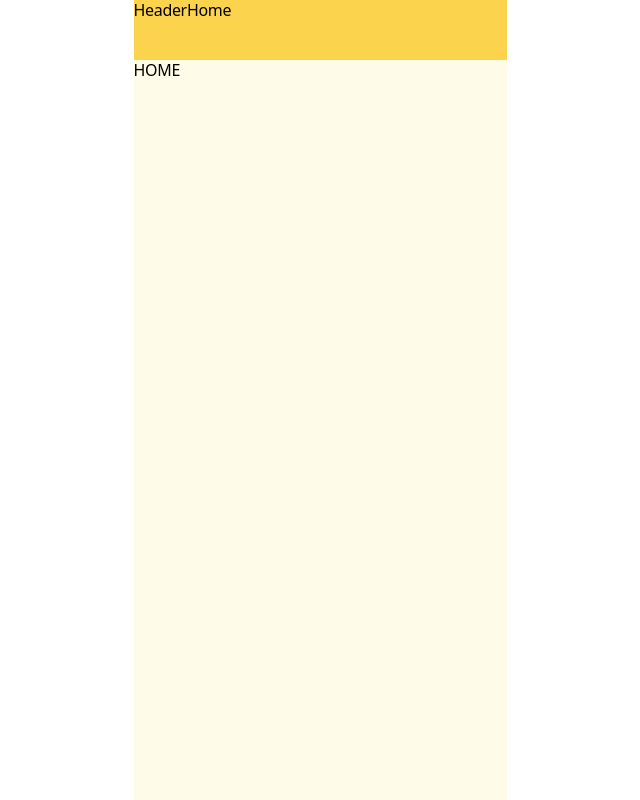
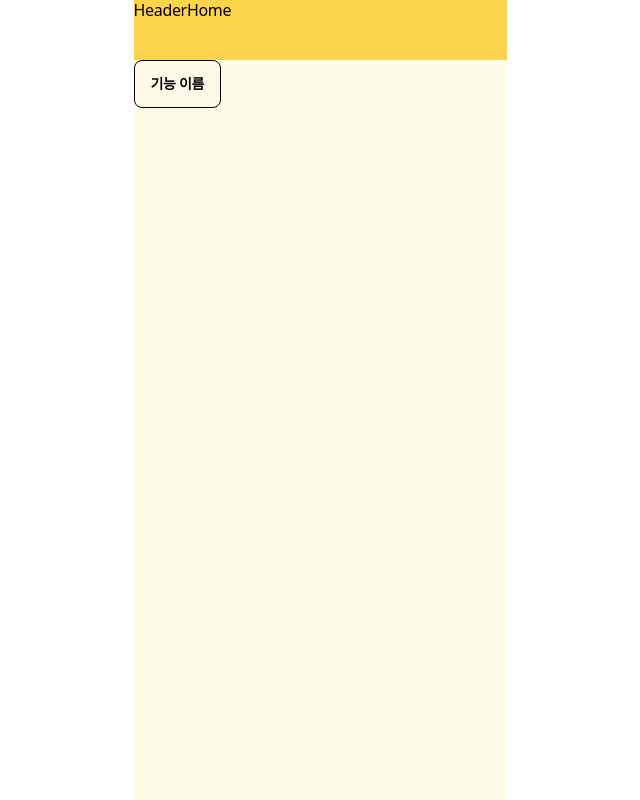
Before and after one commit to chwihae/frontend, a React (Vite) app: page /home in a window 1280 px wide. Shown: the whole page, without its empty margins (320-960 px from the left). Built offline with nearby package versions, Linux system fonts and the light colour scheme; a web font is replaced by a local one.

Commit message:
feat : 재사용 모달 구현

```diff
--- /dev/null
+++ b/src/components/common/Modal.tsx
@@ -0,0 +1,28 @@
+const Modal = ({
+  name,
+  title,
+  text,
+}: {
+  name: string;
+  title: string;
+  text: string;
+}) => {
+  return (
+    <>
+      <input type="checkbox" id={name} className="modal-toggle" />
+      <div className="modal">
+        <div className="flex flex-col items-center gap-4 rounded-xl bg-white p-8">
+          <h4 className="font-bold">{title}</h4>
+          <p className="">{text}</p>
+          <div className="modal-action">
+            <label htmlFor={name} className="btn">
+              알겠어요
+            </label>
+          </div>
+        </div>
+      </div>
+    </>
+  );
+};
+
+export default Modal;
--- /dev/null
+++ b/src/components/common/ModalPreparing.tsx
@@ -0,0 +1,20 @@
+const ModalPreparing = ({ name }: { name: string }) => {
+  return (
+    <>
+      <input type="checkbox" id={name} className="modal-toggle" />
+      <div className="modal">
+        <div className="flex flex-col items-center gap-4 rounded-xl bg-white p-8">
+          <h4 className="font-bold">해당 기능은 준비중이예요.</h4>
+          <p className="">열심히 개발하겠습니다! 😀</p>
+          <div className="modal-action">
+            <label htmlFor={name} className="btn">
+              알겠어요
+            </label>
+          </div>
+        </div>
+      </div>
+    </>
+  );
+};
+
+export default ModalPreparing;
--- a/src/pages/Home.tsx
+++ b/src/pages/Home.tsx
@@ -1,5 +1,21 @@
+import { useState } from 'react';
+
+import ModalPreparing from '@components/common/ModalPreparing';
+
 const Home = () => {
-  return <div>HOME</div>;
+  const [isModal, setIsModal] = useState(false);
+  return (
+    <div>
+      <label
+        htmlFor="save-modal"
+        className="btn"
+        onClick={() => setIsModal(true)}
+      >
+        기능 이름
+      </label>
+      {isModal && <ModalPreparing name="save-modal" />}
+    </div>
+  );
 };
 
 export default Home;
```
